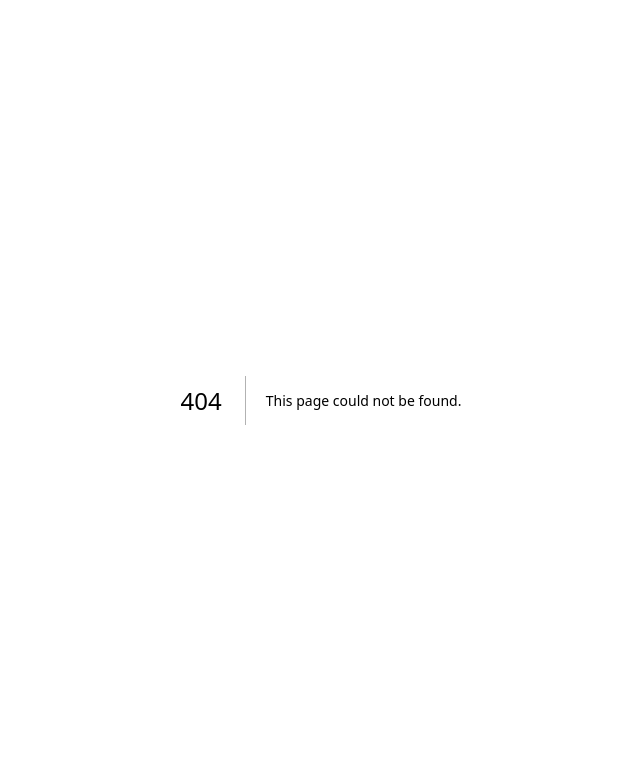
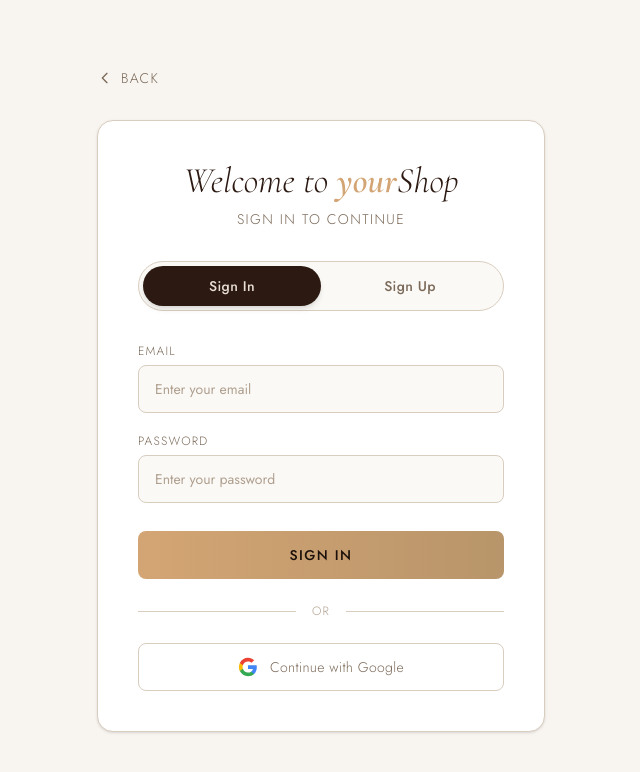
Before and after one commit to Rishi12318/Shoppers, a Next.js app: page /auth in a window 1280 px wide. Before the commit this address had no page. Shown: the top 772 px of the page, without its empty margins (319-959 px from the left). Built offline with nearby package versions, Linux system fonts and the light colour scheme.

Commit message:
feat: add brown bg to description images, get started button, and auth page

```diff
--- /dev/null
+++ b/src/app/auth/page.tsx
@@ -0,0 +1,154 @@
+"use client";
+
+import { useState } from "react";
+import Link from "next/link";
+
+export default function AuthPage() {
+  const [mode, setMode] = useState<"signin" | "signup">("signin");
+
+  return (
+    <main className="flex min-h-screen items-center justify-center bg-[#f8f5f1] px-4 py-12">
+      <div className="w-full max-w-md">
+        {/* Back link */}
+        <Link
+          href="/"
+          className="mb-8 inline-flex items-center gap-2 text-sm font-light tracking-widest text-[#7b6a59] uppercase transition-colors hover:text-[#d4a574]"
+          style={{ fontFamily: "'Jost', sans-serif" }}
+        >
+          <svg xmlns="http://www.w3.org/2000/svg" className="h-4 w-4" fill="none" viewBox="0 0 24 24" stroke="currentColor" strokeWidth={2}>
+            <path strokeLinecap="round" strokeLinejoin="round" d="M15 19l-7-7 7-7" />
+          </svg>
+          Back
+        </Link>
+
+        <div className="rounded-2xl border border-[#d9cdbf] bg-white p-8 shadow-sm sm:p-10">
+          {/* Heading */}
+          <div className="mb-8 text-center">
+            <h1
+              className="text-3xl font-light italic text-[#2c1a12] sm:text-4xl"
+              style={{ fontFamily: "'Cormorant Garamond', serif" }}
+            >
+              Welcome to{" "}
+              <span className="font-semibold text-[#d4a574]">your</span>Shop
+            </h1>
+            <p
+              className="mt-2 text-sm font-light tracking-widest text-[#7b6a59] uppercase"
+              style={{ fontFamily: "'Jost', sans-serif" }}
+            >
+              {mode === "signin" ? "Sign in to continue" : "Create your account"}
+            </p>
+          </div>
+
+          {/* Toggle */}
+          <div className="mb-8 flex rounded-full border border-[#d9cdbf] bg-[#fbf9f6] p-1">
+            <button
+              onClick={() => setMode("signin")}
+              className={`flex-1 rounded-full py-2.5 text-sm font-medium tracking-wide transition-all duration-300 ${
+                mode === "signin"
+                  ? "bg-[#2c1a12] text-[#e9dfd4] shadow-md"
+                  : "text-[#7b6a59] hover:text-[#2c1a12]"
+              }`}
+              style={{ fontFamily: "'Jost', sans-serif" }}
+            >
+              Sign In
+            </button>
+            <button
+              onClick={() => setMode("signup")}
+              className={`flex-1 rounded-full py-2.5 text-sm font-medium tracking-wide transition-all duration-300 ${
+                mode === "signup"
+                  ? "bg-[#2c1a12] text-[#e9dfd4] shadow-md"
+                  : "text-[#7b6a59] hover:text-[#2c1a12]"
+              }`}
+              style={{ fontFamily: "'Jost', sans-serif" }}
+            >
+              Sign Up
+            </button>
+          </div>
+
+          {/* Form */}
+          <form className="space-y-5" onSubmit={(e) => e.preventDefault()}>
+            {mode === "signup" && (
+              <div>
+                <label className="mb-1.5 block text-xs font-light tracking-widest text-[#7b6a59] uppercase" style={{ fontFamily: "'Jost', sans-serif" }}>
+                  Full Name
+                </label>
+                <input
+                  type="text"
+                  placeholder="Enter your name"
+                  className="h-12 w-full rounded-lg border border-[#d9cdbf] bg-[#fbf9f6] px-4 text-sm text-[#2c1a12] placeholder:text-[#b0a08f] transition-colors focus:border-[#d4a574] focus:outline-none"
+                />
+              </div>
+            )}
+
+            <div>
+              <label className="mb-1.5 block text-xs font-light tracking-widest text-[#7b6a59] uppercase" style={{ fontFamily: "'Jost', sans-serif" }}>
+                Email
+              </label>
+              <input
+                type="email"
+                placeholder="Enter your email"
+                className="h-12 w-full rounded-lg border border-[#d9cdbf] bg-[#fbf9f6] px-4 text-sm text-[#2c1a12] placeholder:text-[#b0a08f] transition-colors focus:border-[#d4a574] focus:outline-none"
+              />
+            </div>
+
+            <div>
+              <label className="mb-1.5 block text-xs font-light tracking-widest text-[#7b6a59] uppercase" style={{ fontFamily: "'Jost', sans-serif" }}>
+                Password
+              </label>
+              <input
+                type="password"
+                placeholder="Enter your password"
+                className="h-12 w-full rounded-lg border border-[#d9cdbf] bg-[#fbf9f6] px-4 text-sm text-[#2c1a12] placeholder:text-[#b0a08f] transition-colors focus:border-[#d4a574] focus:outline-none"
+              />
+            </div>
+
+            {mode === "signup" && (
+              <div>
+                <label className="mb-1.5 block text-xs font-light tracking-widest text-[#7b6a59] uppercase" style={{ fontFamily: "'Jost', sans-serif" }}>
+                  Confirm Password
+                </label>
+                <input
+                  type="password"
+                  placeholder="Confirm your password"
+                  className="h-12 w-full rounded-lg border border-[#d9cdbf] bg-[#fbf9f6] px-4 text-sm text-[#2c1a12] placeholder:text-[#b0a08f] transition-colors focus:border-[#d4a574] focus:outline-none"
+                />
+              </div>
+            )}
+
+            <button
+              type="submit"
+              className="mt-2 h-12 w-full rounded-lg bg-gradient-to-r from-[#d4a574] to-[#b8956a] text-sm font-medium tracking-widest text-[#1a0f0a] uppercase transition-all duration-300 hover:shadow-lg hover:shadow-[#d4a574]/25"
+              style={{ fontFamily: "'Jost', sans-serif" }}
+            >
+              {mode === "signin" ? "Sign In" : "Create Account"}
+            </button>
+          </form>
+
+          {/* Divider */}
+          <div className="my-6 flex items-center gap-4">
+            <div className="h-px flex-1 bg-[#d9cdbf]" />
+            <span className="text-xs font-light tracking-widest text-[#b0a08f] uppercase" style={{ fontFamily: "'Jost', sans-serif" }}>
+              or
+            </span>
+            <div className="h-px flex-1 bg-[#d9cdbf]" />
+          </div>
+
+          {/* Social auth */}
+          <button
+            type="button"
+            className="flex h-12 w-full items-center justify-center gap-3 rounded-lg border border-[#d9cdbf] bg-white text-sm font-light tracking-wide text-[#7b6a59] transition-colors hover:bg-[#fbf9f6]"
+            style={{ fontFamily: "'Jost', sans-serif" }}
+          >
+            <svg className="h-5 w-5" viewBox="0 0 24 24">
+              <path d="M22.56 12.25c0-.78-.07-1.53-.2-2.25H12v4.26h5.92a5.06 5.06 0 01-2.2 3.32v2.77h3.57c2.08-1.92 3.28-4.74 3.28-8.1z" fill="#4285F4" />
+              <path d="M12 23c2.97 0 5.46-.98 7.28-2.66l-3.57-2.77c-.98.66-2.23 1.06-3.71 1.06-2.86 0-5.29-1.93-6.16-4.53H2.18v2.84C3.99 20.53 7.7 23 12 23z" fill="#34A853" />
+              <path d="M5.84 14.09c-.22-.66-.35-1.36-.35-2.09s.13-1.43.35-2.09V7.07H2.18C1.43 8.55 1 10.22 1 12s.43 3.45 1.18 4.93l2.85-2.22.81-.62z" fill="#FBBC05" />
+              <path d="M12 5.38c1.62 0 3.06.56 4.21 1.64l3.15-3.15C17.45 2.09 14.97 1 12 1 7.7 1 3.99 3.47 2.18 7.07l3.66 2.84c.87-2.6 3.3-4.53 6.16-4.53z" fill="#EA4335" />
+            </svg>
+            Continue with Google
+          </button>
+        </div>
+      </div>
+    </main>
+  );
+}
--- a/src/components/landing/Discription.tsx
+++ b/src/components/landing/Discription.tsx
@@ -6,17 +6,17 @@ const slides = [
   {
     template: "https://i.pinimg.com/736x/58/39/19/583919eb72f317c39d1aee9546ab84c8.jpg",
     images: [
-      { src: "https://i.pinimg.com/736x/f2/bf/67/f2bf677392896370007c54e4590e3fee.jpg", alt: "Style 1", className: "absolute top-[8%] left-[8%] h-[40%] w-[40%] rounded-lg object-cover shadow-lg" },
-      { src: "https://i.pinimg.com/736x/92/da/f3/92daf33d54e400a1ae69e163159d97f0.jpg", alt: "Style 2", className: "absolute top-[8%] right-[8%] h-[40%] w-[40%] rounded-lg object-cover shadow-lg" },
-      { src: "https://i.pinimg.com/736x/2a/51/69/2a51693b62d85882e8e0ed0f520023e8.jpg", alt: "Style 3", className: "absolute bottom-[8%] left-[20%] h-[40%] w-[55%] rounded-lg object-cover shadow-lg" },
+      { src: "https://i.pinimg.com/736x/f2/bf/67/f2bf677392896370007c54e4590e3fee.jpg", alt: "Style 1", className: "absolute top-[8%] left-[8%] h-[40%] w-[40%] rounded-lg object-cover shadow-lg bg-[#2c1a12]" },
+      { src: "https://i.pinimg.com/736x/92/da/f3/92daf33d54e400a1ae69e163159d97f0.jpg", alt: "Style 2", className: "absolute top-[8%] right-[8%] h-[40%] w-[40%] rounded-lg object-cover shadow-lg bg-[#2c1a12]" },
+      { src: "https://i.pinimg.com/736x/2a/51/69/2a51693b62d85882e8e0ed0f520023e8.jpg", alt: "Style 3", className: "absolute bottom-[8%] left-[20%] h-[40%] w-[55%] rounded-lg object-cover shadow-lg bg-[#2c1a12]" },
     ],
   },
   {
     template: "https://i.pinimg.com/736x/a0/42/e9/a042e96d214e2e46dc175f28e60f1aa3.jpg",
     images: [
-      { src: "https://i.pinimg.com/736x/45/3b/1d/453b1de576a963c08ecab1a1dac73680.jpg", alt: "Style 4", className: "absolute top-[8%] left-[8%] h-[40%] w-[40%] rounded-lg object-cover shadow-lg" },
-      { src: "https://i.pinimg.com/736x/fa/92/80/fa9280ab9714371e9cce53390473a66a.jpg", alt: "Style 5", className: "absolute top-[8%] right-[8%] h-[40%] w-[40%] rounded-lg object-cover shadow-lg" },
-      { src: "https://i.pinimg.com/736x/f6/1e/c6/f61ec6aeb0eadf55bd4d47a355996b9a.jpg", alt: "Style 6", className: "absolute bottom-[8%] left-[20%] h-[40%] w-[55%] rounded-lg object-cover shadow-lg" },
+      { src: "https://i.pinimg.com/736x/45/3b/1d/453b1de576a963c08ecab1a1dac73680.jpg", alt: "Style 4", className: "absolute top-[8%] left-[8%] h-[40%] w-[40%] rounded-lg object-cover shadow-lg bg-[#2c1a12]" },
+      { src: "https://i.pinimg.com/736x/fa/92/80/fa9280ab9714371e9cce53390473a66a.jpg", alt: "Style 5", className: "absolute top-[8%] right-[8%] h-[40%] w-[40%] rounded-lg object-cover shadow-lg bg-[#2c1a12]" },
+      { src: "https://i.pinimg.com/736x/f6/1e/c6/f61ec6aeb0eadf55bd4d47a355996b9a.jpg", alt: "Style 6", className: "absolute bottom-[8%] left-[20%] h-[40%] w-[55%] rounded-lg object-cover shadow-lg bg-[#2c1a12]" },
     ],
   },
 ];
--- a/src/components/landing/heroSection.tsx
+++ b/src/components/landing/heroSection.tsx
@@ -1,6 +1,7 @@
 "use client";
 
 import { useRef, useEffect, useState } from "react";
+import Link from "next/link";
 
 const videos = [
   "https://v1.pinimg.com/videos/mc/720p/15/9b/c8/159bc891431a046ca81f68e57527d41c.mp4",
@@ -86,6 +87,14 @@ export default function HeroSection() {
           >
             Select fabrics • Choose master tailors • Custom suits & sarees delivered
           </p>
+
+          <Link
+            href="/auth"
+            className="pointer-events-auto mt-10 inline-block rounded-full bg-gradient-to-r from-[#d4a574] to-[#b8956a] px-10 py-3 text-sm font-medium tracking-widest text-[#1a0f0a] uppercase transition-all duration-300 hover:scale-105 hover:shadow-lg hover:shadow-[#d4a574]/25"
+            style={{ fontFamily: "'Jost', sans-serif" }}
+          >
+            Get Started
+          </Link>
         </div>
       </div>
     </div>
```
